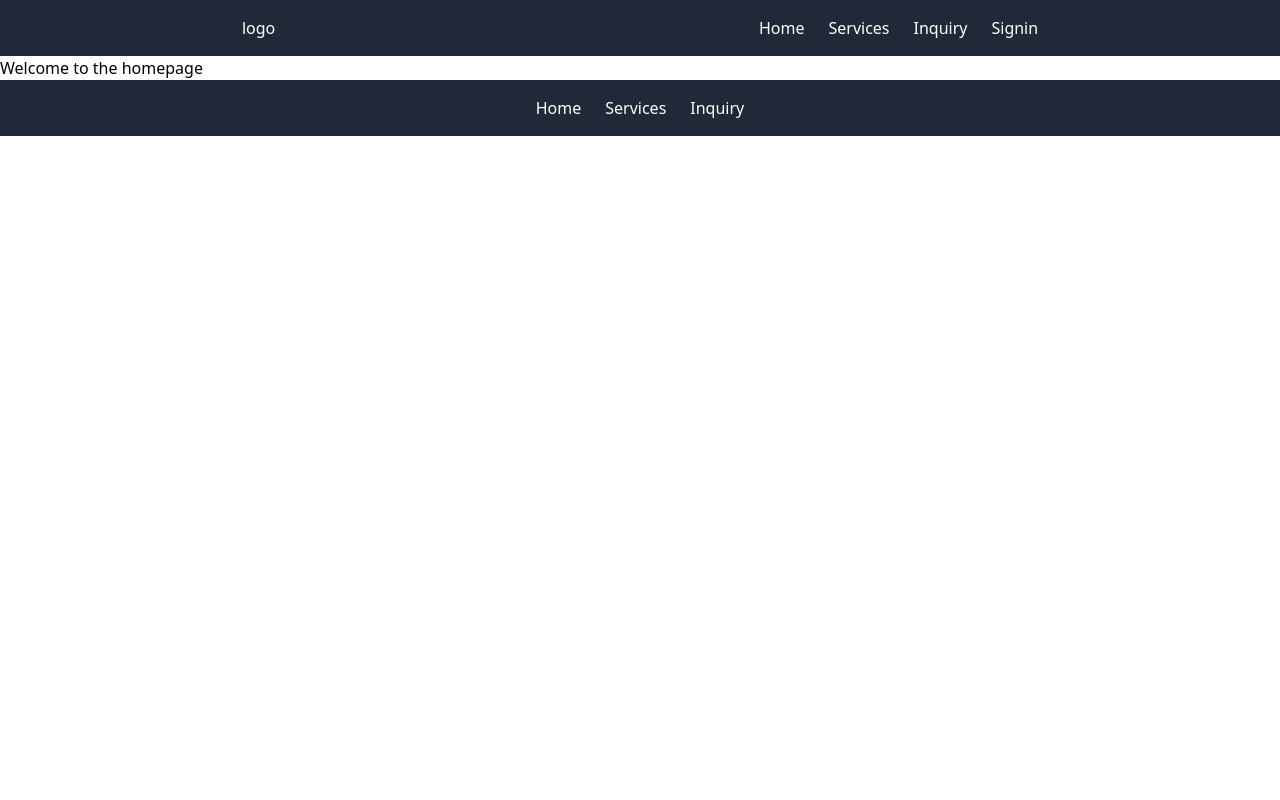
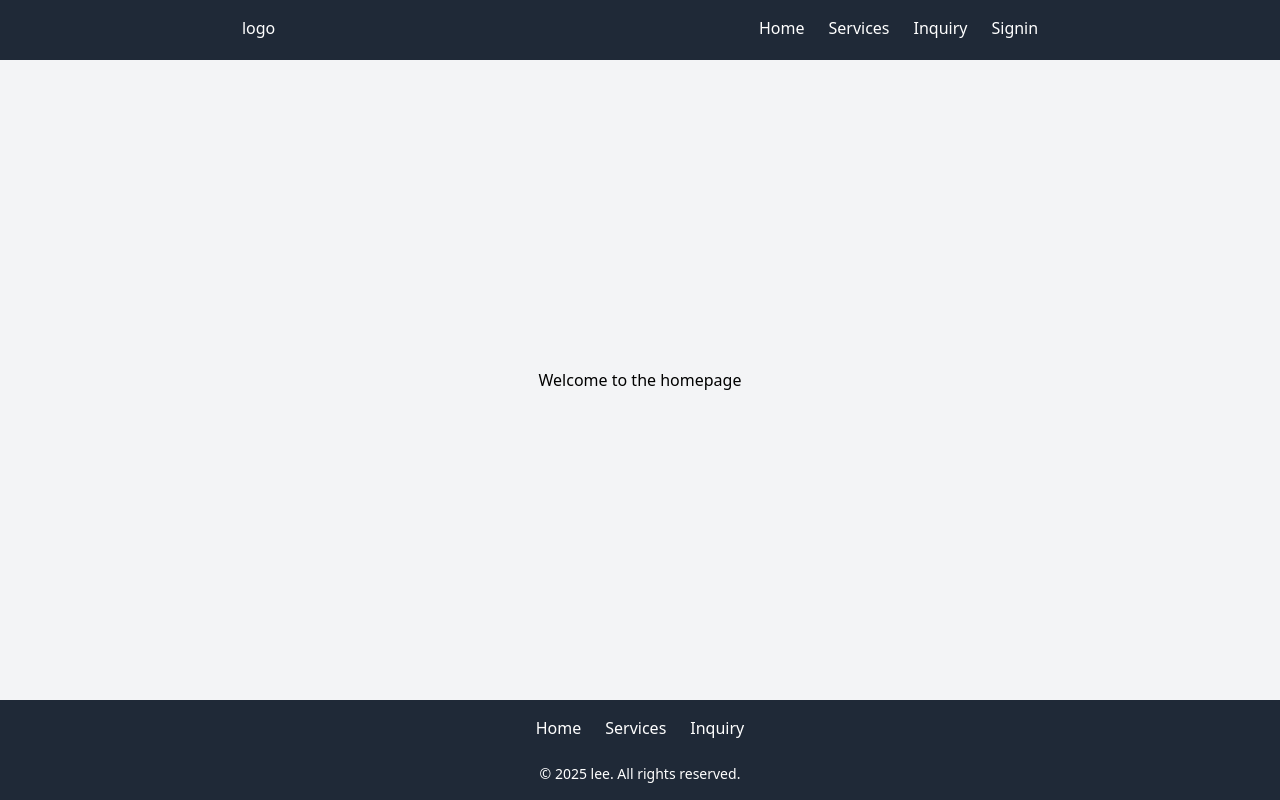
Before and after one commit to hyoilll/waitingApp_nuxt, a Nuxt app: page / in a window 1280 px wide. Built offline with nearby package versions, Linux system fonts and the light colour scheme; no server answers.

Commit message:
layout調整

```diff
--- a/components/AppFooter.vue
+++ b/components/AppFooter.vue
@@ -1,5 +1,5 @@
 <template>
-  <footer class="bg-gray-800 text-white py-4">
+  <footer class="bg-gray-800 text-white py-4 h-[100px] flex flex-col justify-between">
     <nav class="container mx-auto">
       <ul class="flex justify-center space-x-6">
         <li>
@@ -13,5 +13,9 @@
         </li>
       </ul>
     </nav>
+
+    <div class="text-center mt-4 text-sm">
+      © 2025 lee. All rights reserved.
+    </div>
   </footer>
 </template>
--- a/components/AppHeader.vue
+++ b/components/AppHeader.vue
@@ -1,5 +1,5 @@
 <template>
-  <header class="bg-gray-800 text-white py-4 flex justify-around">
+  <header class="bg-gray-800 text-white py-4 flex justify-around h-[60px]">
     <div>
       <span>logo</span>
     </div>
--- a/layouts/default.vue
+++ b/layouts/default.vue
@@ -1,7 +1,9 @@
 <template>
   <div>
     <AppHeader />
-    <slot />
+    <div class="flex items-center justify-center min-h-[calc(100vh-160px)] bg-gray-100">
+      <slot />
+    </div>
     <AppFooter />
   </div>
 </template>
```
